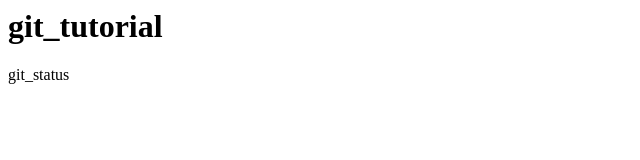
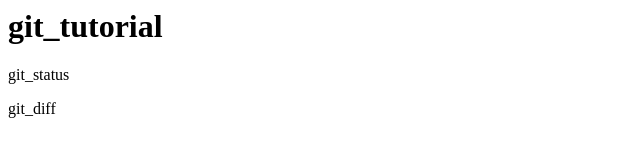
Before and after one commit to sg-kamiya-proto1/git_tutorial_bak, a plain HTML site: page index.html in a window 1280 px wide. Shown: the full height of the page, 0-640 px from the left. Drawn offline with Linux system fonts and the light colour scheme.

Commit message:
git diffを追記

```diff
--- a/index.html
+++ b/index.html
@@ -1,2 +1,3 @@
 <h1>git_tutorial</h1>
 <p>git_status</p>
+<p>git_diff</p>
```
